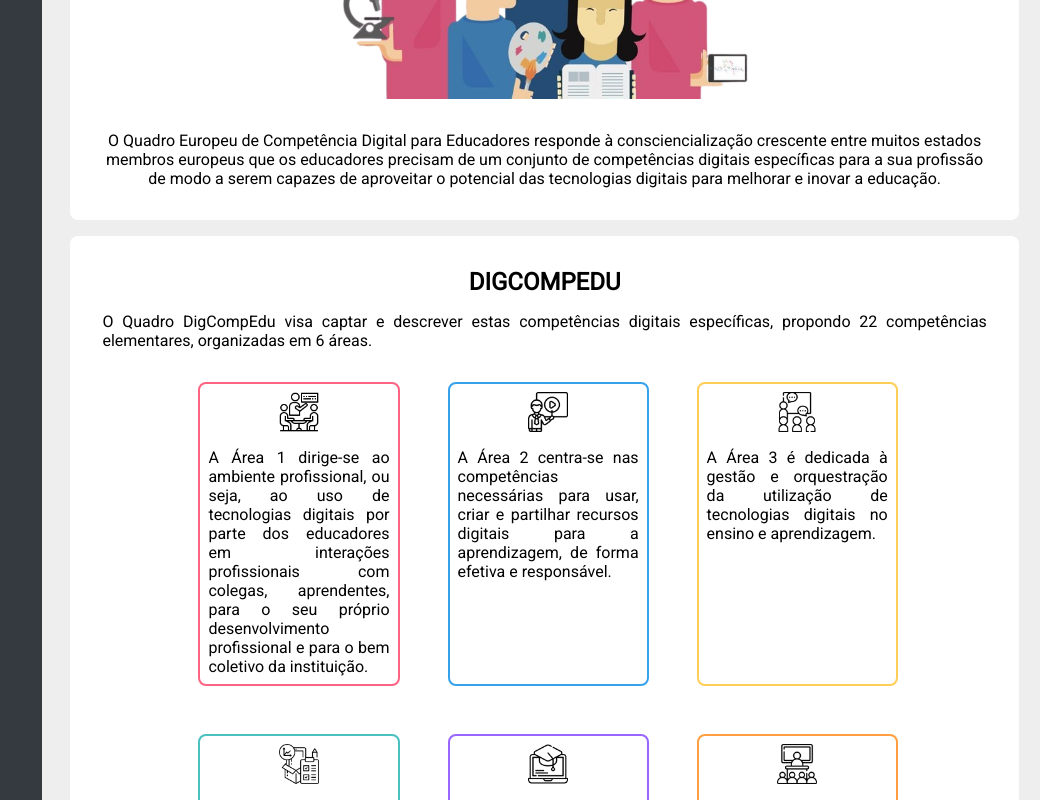
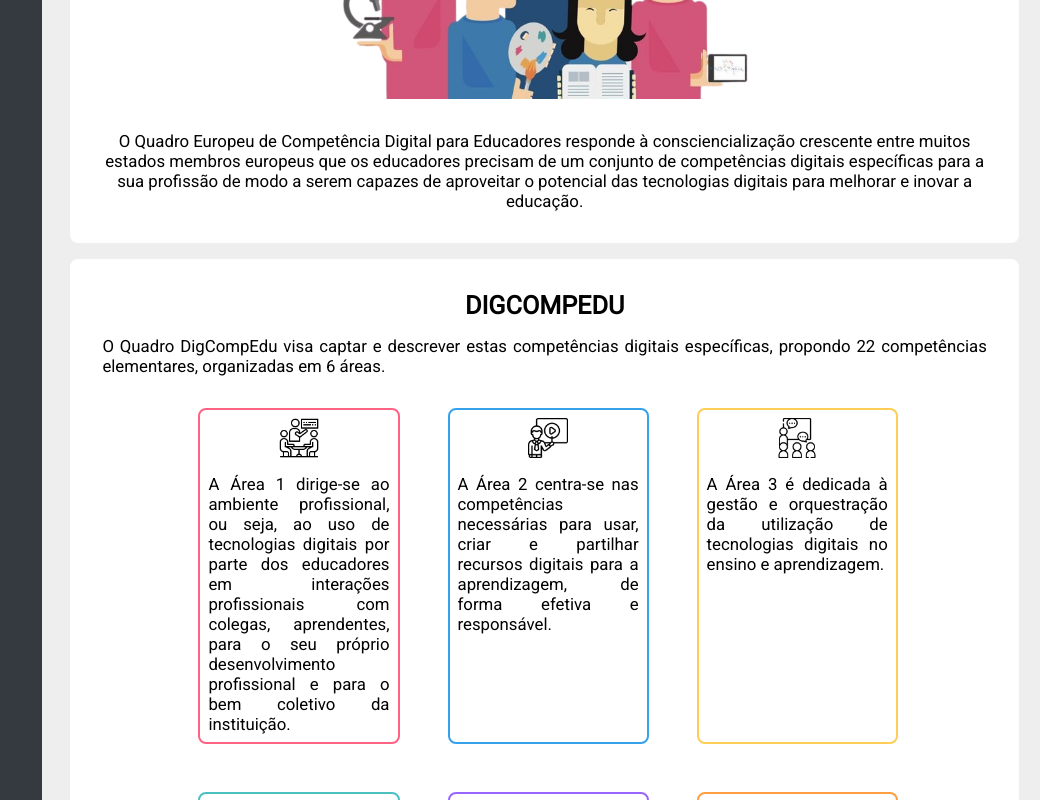
Before and after one commit to PedroRocha94/dig-comp-edu, a Vue app: page / in a window 1280 px wide. Shown: the part 280-1080 px from the top of the page, without its empty margins (240-1280 px from the left). Built offline with nearby package versions, Linux system fonts and the light colour scheme.

Commit message:
Adjustment in title aplication and font size in Home page.

```diff
--- a/public/index.html
+++ b/public/index.html
@@ -5,7 +5,7 @@
     <meta http-equiv="X-UA-Compatible" content="IE=edge">
     <meta name="viewport" content="width=device-width,initial-scale=1.0">
     <link rel="icon" href="<%= BASE_URL %>favicon.ico">
-    <title><%= htmlWebpackPlugin.options.title %></title>
+    <title>Auto Avaliação - DigCompEdu</title>
   </head>
   <body>
     <noscript>
--- a/src/assets/sass/pages/_chart.scss
+++ b/src/assets/sass/pages/_chart.scss
@@ -16,7 +16,7 @@
 
     .tab-view {
       width: 92%;
-      margin: 1rem 0 2rem 3rem;
+      margin: 1rem 0 5rem 3rem;
     }
   }
 }
--- a/src/assets/sass/pages/_home.scss
+++ b/src/assets/sass/pages/_home.scss
@@ -24,6 +24,7 @@
 
       .introduction {
         text-align: center;
+        font-size: 1.05rem;
       }
     }
 
@@ -38,6 +39,7 @@
       gap: 1rem;
       text-align: justify;
       align-items: center;
+      font-size: 1.05rem;
 
       .areas {
         display: flex;
```
